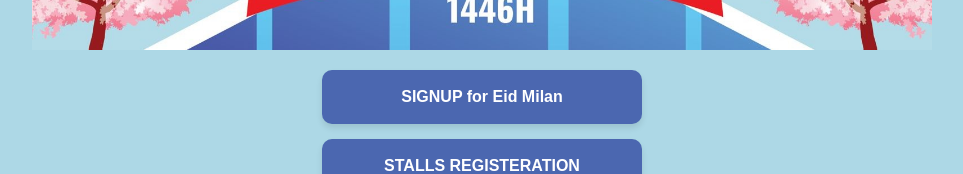
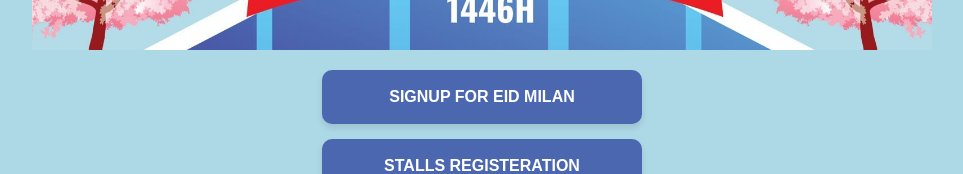
Before and after one commit to amzocean/strands_serverless, a Next.js app: page / in a window 1280 px wide. Shown: the part 168-342 px from the top of the page, without its empty margins (158-1121 px from the left). Built offline with nearby package versions, Linux system fonts and the light colour scheme.

Commit message:
Update index.js

```diff
--- a/src/pages/index.js
+++ b/src/pages/index.js
@@ -14,7 +14,7 @@ export default function Home() {
       <div style={styles.linkWrapper}>
         <a href="https://docs.google.com/forms/d/1cOw1rXbv4vyC9VxVoQ8CHwS_6bPHUd0-UQ4L14tfNLE/edit"
            style={styles.link} target="_blank" rel="noopener noreferrer">
-          SIGNUP for Eid Milan
+          SIGNUP FOR EID MILAN
         </a>
 
         <a href="https://docs.google.com/forms/d/e/1FAIpQLSchi1k4GpPBmw7uQuxnFXbxBfQWE_QtM8qR_dn3wVhkwDvQ7Q/viewform?usp=header"
```
